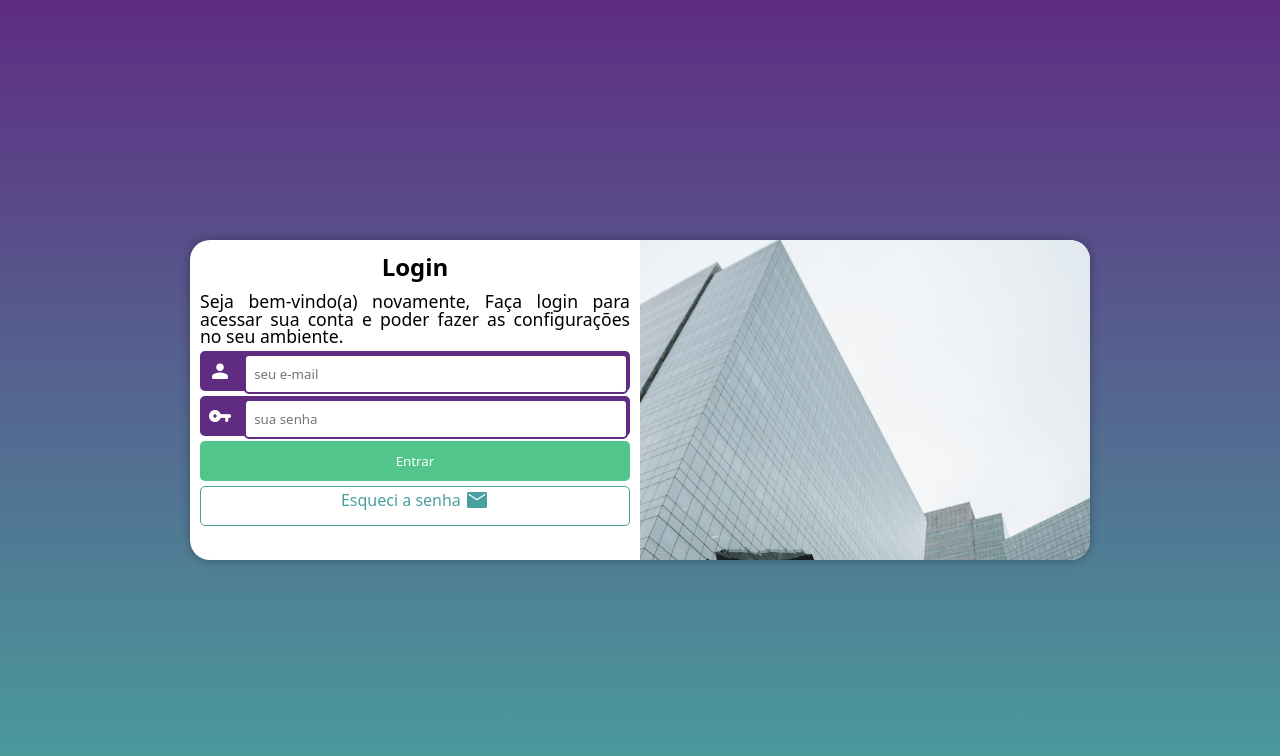
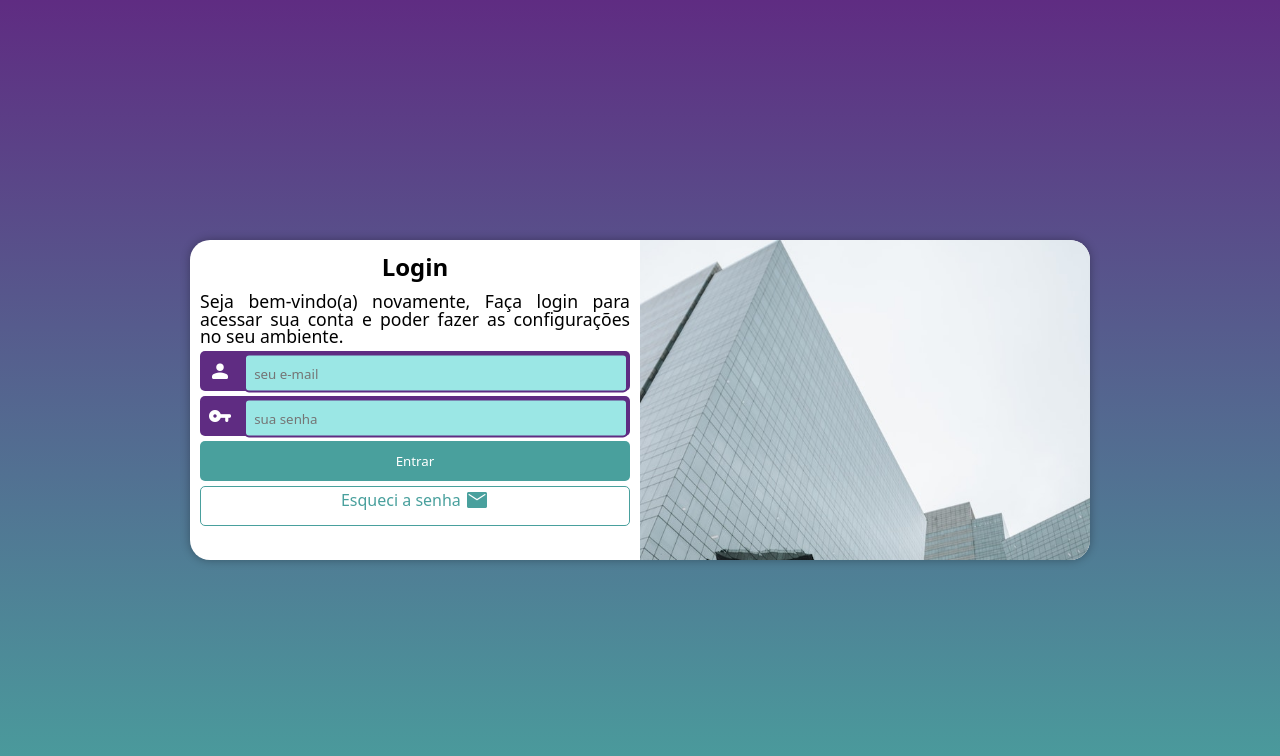
Before and after one commit to Diamondarms/Projeto-Login, a plain HTML site: page index.html in a window 1280 px wide. Drawn offline with nearby package versions, Linux system fonts and the light colour scheme.

Commit message:
Projeto login

```diff
--- a/estilos/style.css
+++ b/estilos/style.css
@@ -79,11 +79,15 @@ form div input{
     border-radius: 5px;
     border: 2px solid black;
     width: calc(100% - 45.7px);
-    transform: translateY(-4px);
+    transform: translateY(-4.5px);
     padding: 8px;
-    height: 40px;
+    height: 39px;
     border: 2px solid var(--cor1);
     border-radius: 5px;
+    background-color: #9be7e5;
+}
+div input:focus{
+    background-color: white;
 }
 form div{
     background-color: var(--cor1);
@@ -94,13 +98,13 @@ label span{
 }
 
 #entrar{
-    background-color: rgb(82, 197, 139);
+    background-color: var(--cor2);
     width: 100%;
     border: none;
     cursor: pointer;
 }
 #entrar:hover{
-    background-color: rgb(82, 197, 139);
+    background-color: var(--cor2);
 }
 
 #esqueci{
```
